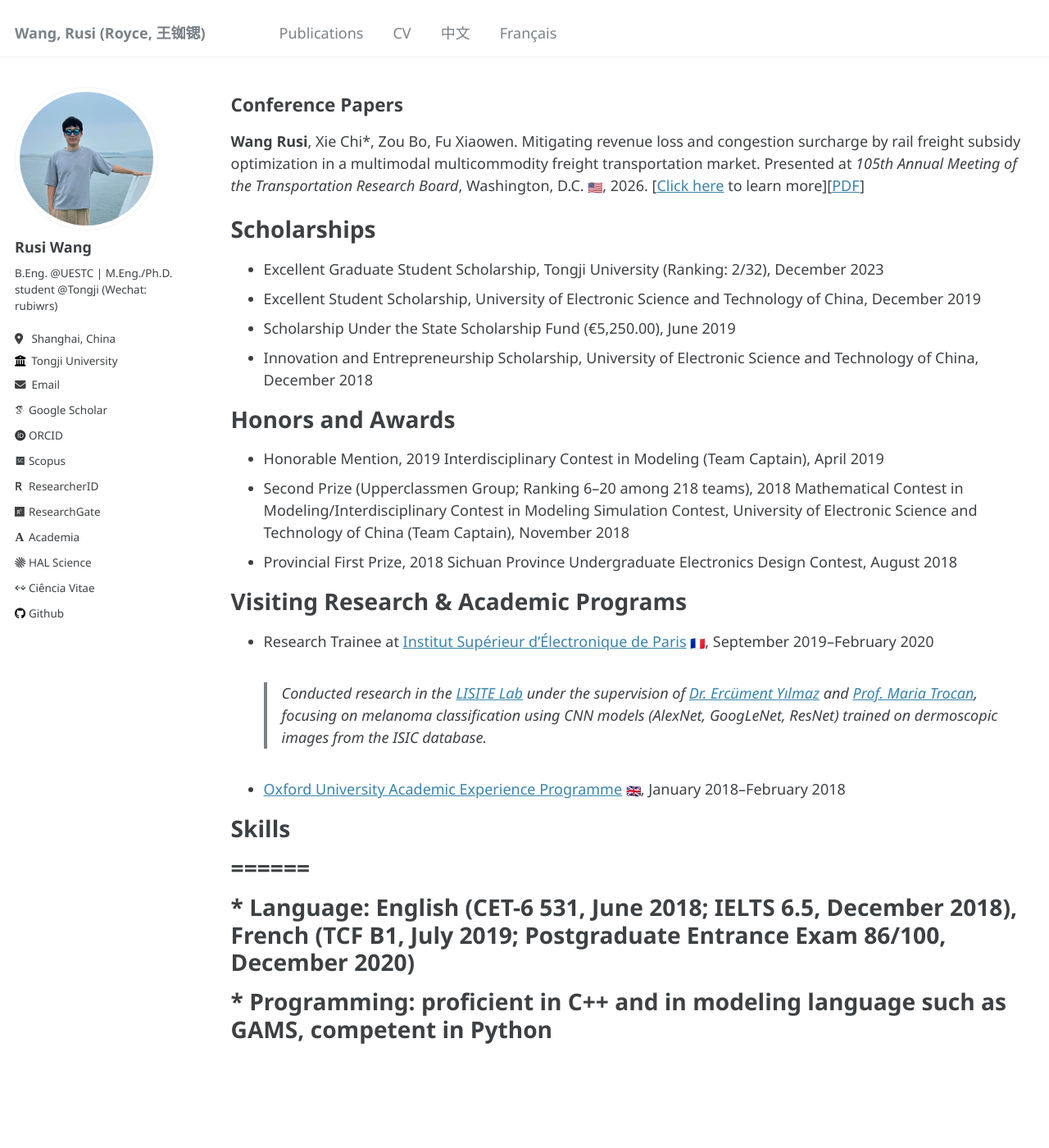
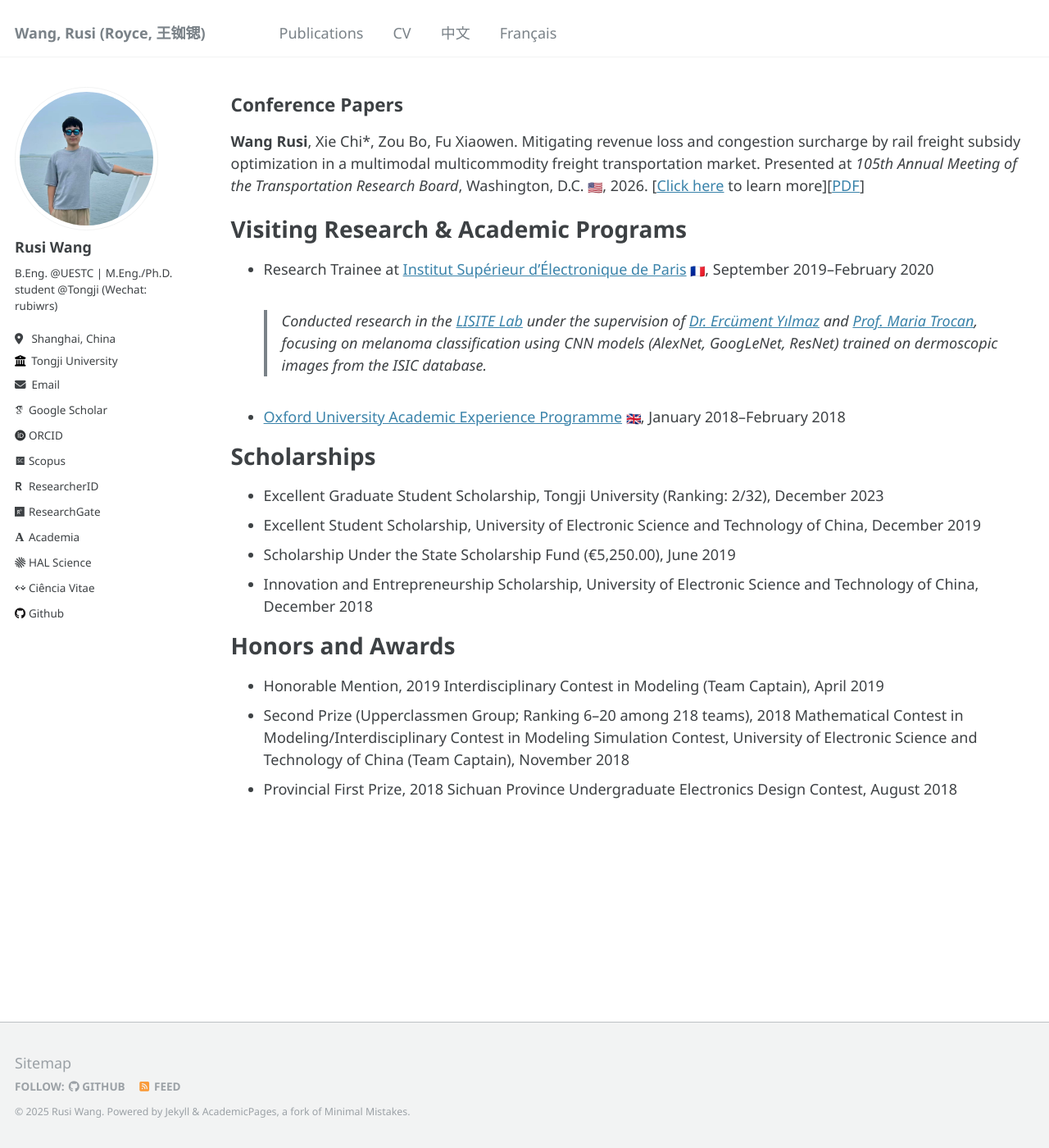
Before and after one commit to RusiWang99/RusiWang99.github.io, a Jekyll site: the page built from _pages/cv.md, in a window 1280 px wide and 1400 px high, scrolled down 932 px. Shown: the whole window at 82% size. Built offline with Jekyll 4.4.1, drawn with Linux system fonts in a browser that asks for light colours; emoji names are drawn with the system emoji font; some web fonts are replaced.

Commit message:
Update cv.md

```diff
--- a/_pages/cv.md
+++ b/_pages/cv.md
@@ -33,6 +33,12 @@ Conference Papers
 ------
 **Wang Rusi**, Xie Chi\*, Zou Bo, Fu Xiaowen. Mitigating revenue loss and congestion surcharge by rail freight subsidy optimization in a multimodal multicommodity freight transportation market. Presented at *105th Annual Meeting of the Transportation Research Board*, Washington, D.C. <img src="https://twemoji.maxcdn.com/v/latest/svg/1f1fa-1f1f8.svg" width="18" height="18"/>, 2026. [[Click here](https://rusiwang99.github.io/publication/2026-01-11-Mitigating%20revenue%20loss%20and%20congestion%20surcharge%20by%20rail%20freight%20subsidy%20optimization%20in%20a%20multimodal%20multicommodity%20freight%20transportation%20market) to learn more][[PDF](https://rusiwang99.github.io/files/TRBAM-26-04956.pdf)]
 
+Visiting Research & Academic Programs
+======
+* Research Trainee at [Institut Supérieur d'Électronique de Paris](https://www.isep.fr/) <img src="https://twemoji.maxcdn.com/v/latest/svg/1f1eb-1f1f7.svg" width="18" height="18"/>, September 2019–February 2020
+> Conducted research in the [LISITE Lab](https://www.isep.fr/en/research-at-isep/) under the supervision of [Dr. Ercüment Yılmaz](https://scholar.google.com/citations?user=1UesTpIAAAAJ&hl=en) and [Prof. Maria Trocan](https://scholar.google.com/citations?user=XEnZikgAAAAJ&hl=en&oi=sra), focusing on melanoma classification using CNN models (AlexNet, GoogLeNet, ResNet) trained on dermoscopic images from the ISIC database.
+* [Oxford University Academic Experience Programme](https://oice.uestc.edu.cn/__local/2/4C/BB/27A567A3E5B5C7B359C5451CA54_CA427CB4_2DE9F7.pdf?e=.pdf) <img src="https://twemoji.maxcdn.com/v/latest/svg/1f1ec-1f1e7.svg" width="18" height="18"/>, January 2018–February 2018
+
 Scholarships
 ======
 * Excellent Graduate Student Scholarship, Tongji University (Ranking: 2/32), December 2023
@@ -45,14 +51,3 @@ Honors and Awards
 * Honorable Mention, 2019 Interdisciplinary Contest in Modeling (Team Captain), April 2019
 * Second Prize (Upperclassmen Group; Ranking 6–20 among 218 teams), 2018 Mathematical Contest in Modeling/Interdisciplinary Contest in Modeling Simulation Contest, University of Electronic Science and Technology of China (Team Captain), November 2018
 * Provincial First Prize, 2018 Sichuan Province Undergraduate Electronics Design Contest, August 2018
-
-Visiting Research & Academic Programs
-======
-* Research Trainee at [Institut Supérieur d'Électronique de Paris](https://www.isep.fr/) <img src="https://twemoji.maxcdn.com/v/latest/svg/1f1eb-1f1f7.svg" width="18" height="18"/>, September 2019–February 2020
-> Conducted research in the [LISITE Lab](https://www.isep.fr/en/research-at-isep/) under the supervision of [Dr. Ercüment Yılmaz](https://scholar.google.com/citations?user=1UesTpIAAAAJ&hl=en) and [Prof. Maria Trocan](https://scholar.google.com/citations?user=XEnZikgAAAAJ&hl=en&oi=sra), focusing on melanoma classification using CNN models (AlexNet, GoogLeNet, ResNet) trained on dermoscopic images from the ISIC database.
-* [Oxford University Academic Experience Programme](https://oice.uestc.edu.cn/__local/2/4C/BB/27A567A3E5B5C7B359C5451CA54_CA427CB4_2DE9F7.pdf?e=.pdf) <img src="https://twemoji.maxcdn.com/v/latest/svg/1f1ec-1f1e7.svg" width="18" height="18"/>, January 2018–February 2018
-
-# Skills
-# ======
-# * Language: English (CET-6 531, June 2018; IELTS 6.5, December 2018), French (TCF B1, July 2019; Postgraduate Entrance Exam 86/100, December 2020)
-# * Programming: proficient in C++ and in modeling language such as GAMS, competent in Python
```
